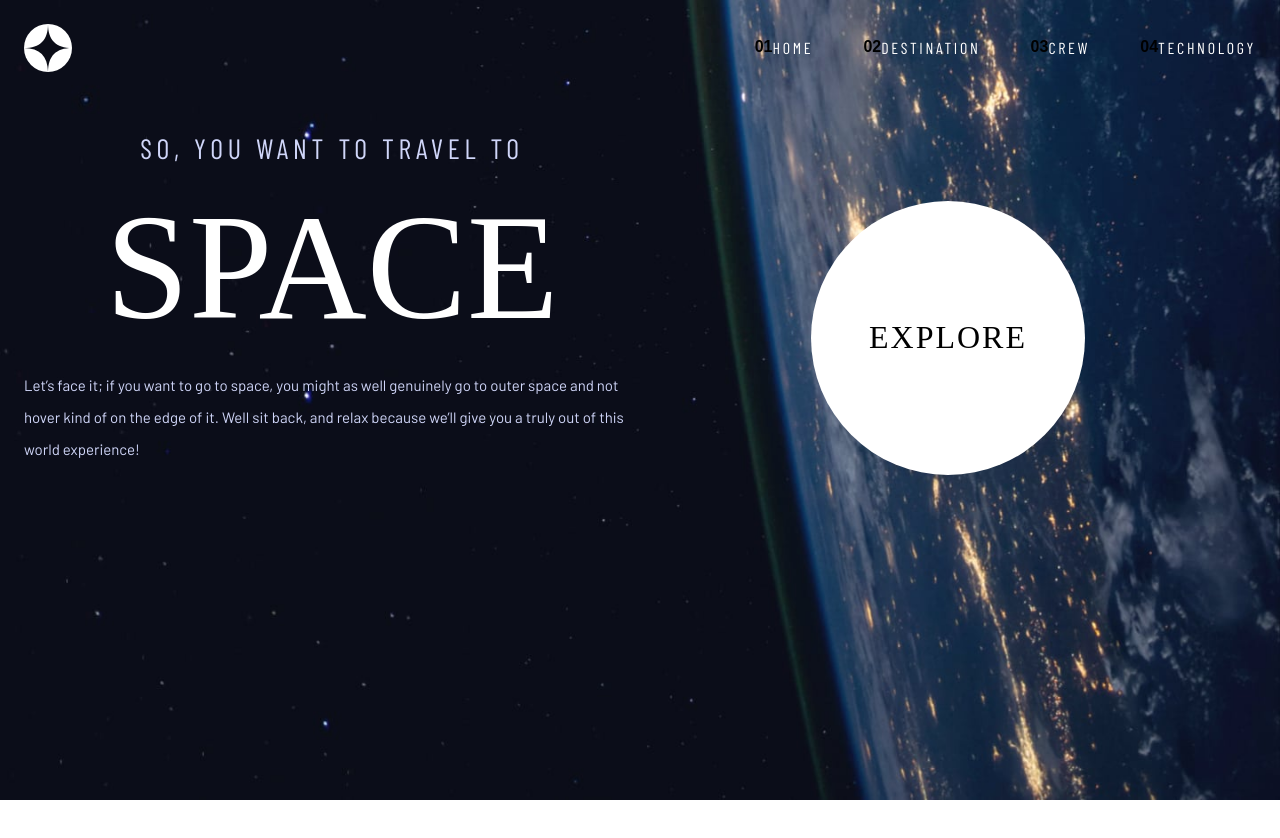
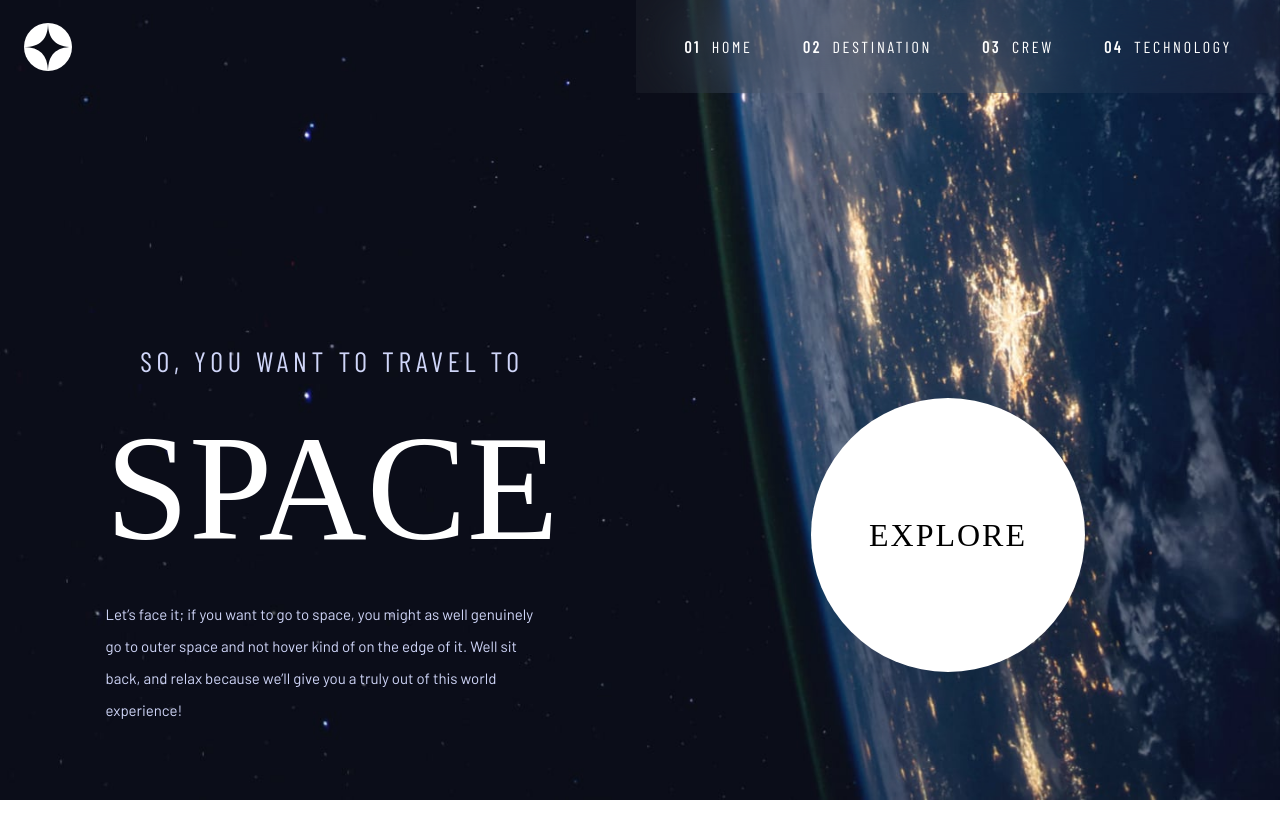
Before and after one commit to YerikAH/space-tourism-frontend-mentor, a React (Vite) app: page / in a window 1280 px wide. Shown: the top 838 px of the page. Before the commit the page ends 800 px from the top, so only its background shows below. Built offline with nearby package versions, Linux system fonts and the light colour scheme; a web font is replaced by a local one.

Commit message:
add home page

```diff
--- a/src/index.css
+++ b/src/index.css
@@ -5,6 +5,7 @@
   --blue-dark: #0a0c17;
   --purple-light: #d0d6f9;
   --white: #ffffff;
+  --white-transparent: rgba(255, 255, 255, 0.04);
   --font-barlow: "Barlow", sans-serif;
   --font-barlow-condensed: "Barlow Condensed", sans-serif;
   --font-bellefair: "Bellefair", serif;
--- a/src/styles/home_style.ts
+++ b/src/styles/home_style.ts
@@ -7,7 +7,7 @@ import bgHomeMobile from "../assets/home/background-home-mobile.jpg";
 
 export const BgGround = styled.div`
   background: fixed url(${bgHomeMobile}) center/cover no-repeat;
-  position: absolute;
+  position: fixed;
   width: 100vw;
   height: 100vh;
   top: 0;
@@ -29,6 +29,13 @@ export const MainStyle = styled.main`
   width: 100%;
   margin-top: 3rem;
   padding: 0 1.5rem;
+  @media (min-width: 720px) {
+    margin-top: 6.625rem;
+  }
+  @media (min-width: 1000px) {
+    margin-top: 15.688rem;
+    margin-bottom: 8.188rem;
+  }
 `;
 export const SectionStyle = styled.section`
   display: grid;
@@ -41,8 +48,22 @@ export const SectionStyle = styled.section`
 export const DivGridOne = styled.div`
   display: grid;
   gap: 1rem;
+  @media (min-width: 720px) {
+    gap: 1.5rem;
+  }
 `;
-export const DivGridTwo = styled.div``;
+export const DivGridTwo = styled.div`
+  margin-top: 5.063rem;
+  margin-bottom: 3rem;
+  @media (min-width: 720px) {
+    margin-top: 9.75rem;
+    margin-bottom: 5.625rem;
+  }
+  @media (min-width: 1000px) {
+    margin-top: 0rem;
+    margin-bottom: 0rem;
+  }
+`;
 
 export const HeadlinePrincipal = styled.h1`
   text-align: center;
@@ -80,6 +101,8 @@ export const TextBodyOne = styled.p`
   color: var(--purple-light);
   font: normal normal 400 0.938rem/1.563rem var(--font-barlow);
   text-align: center;
+  width: 100%;
+  max-width: 27.75rem;
   @media (min-width: 720px) {
     font-size: 1rem;
     line-height: 1.75rem;
@@ -92,8 +115,6 @@ export const TextBodyOne = styled.p`
 `;
 
 export const CircleStyleButton = styled.button`
-  margin-top: 5.063rem;
-
   width: 9.375rem;
   height: 9.375rem;
   background-color: var(--white);
--- a/src/styles/navegator_style.ts
+++ b/src/styles/navegator_style.ts
@@ -7,13 +7,19 @@ export const NavegatorStyle = styled.nav`
   display: flex;
   justify-content: space-between;
   align-items: center;
-  padding: 1.5rem 1.5rem 0 1.5rem;
+  /* padding: 1.5rem 1.5rem 0 1.5rem; */
 `;
 export const UlStyle = styled.ul`
   display: ${(props) => props.className === "desktop-menu" && "none"};
+
   @media (min-width: 720px) {
     display: flex;
     gap: 37px;
+    padding: ${(props) => props.className === "desktop-menu" && "2.32rem 3rem"};
+    background-color: ${(props) =>
+      props.className === "desktop-menu" && "var(--white-transparent) "};
+    backdrop-filter: ${(props) =>
+      props.className === "desktop-menu" && "blur(40.7742px)"};
   }
   @media (min-width: 1000px) {
     gap: 50px;
@@ -31,6 +37,10 @@ export const AStyle = styled.a`
 `;
 export const BStyle = styled.b`
   display: none;
+  font: normal normal 700 1rem/1.188rem var(--font-barlow-condensed);
+  letter-spacing: 2.7px;
+  color: var(--white);
+  margin-right: 11px;
   @media (min-width: 1000px) {
     display: block;
   }
@@ -45,13 +55,16 @@ export const SpanStyle = styled.span`
     letter-spacing: 2.7px;
   }
 `;
-export const LogoStyle = styled.img``;
+export const LogoStyle = styled.img`
+  margin-left: 1.5rem;
+`;
 
 export const HamStyleButton = styled.button`
   display: flex;
   justify-content: center;
   align-items: center;
   background-color: transparent;
+  padding: 2.063rem 1.5rem;
   @media (min-width: 720px) {
     display: none;
   }
```
